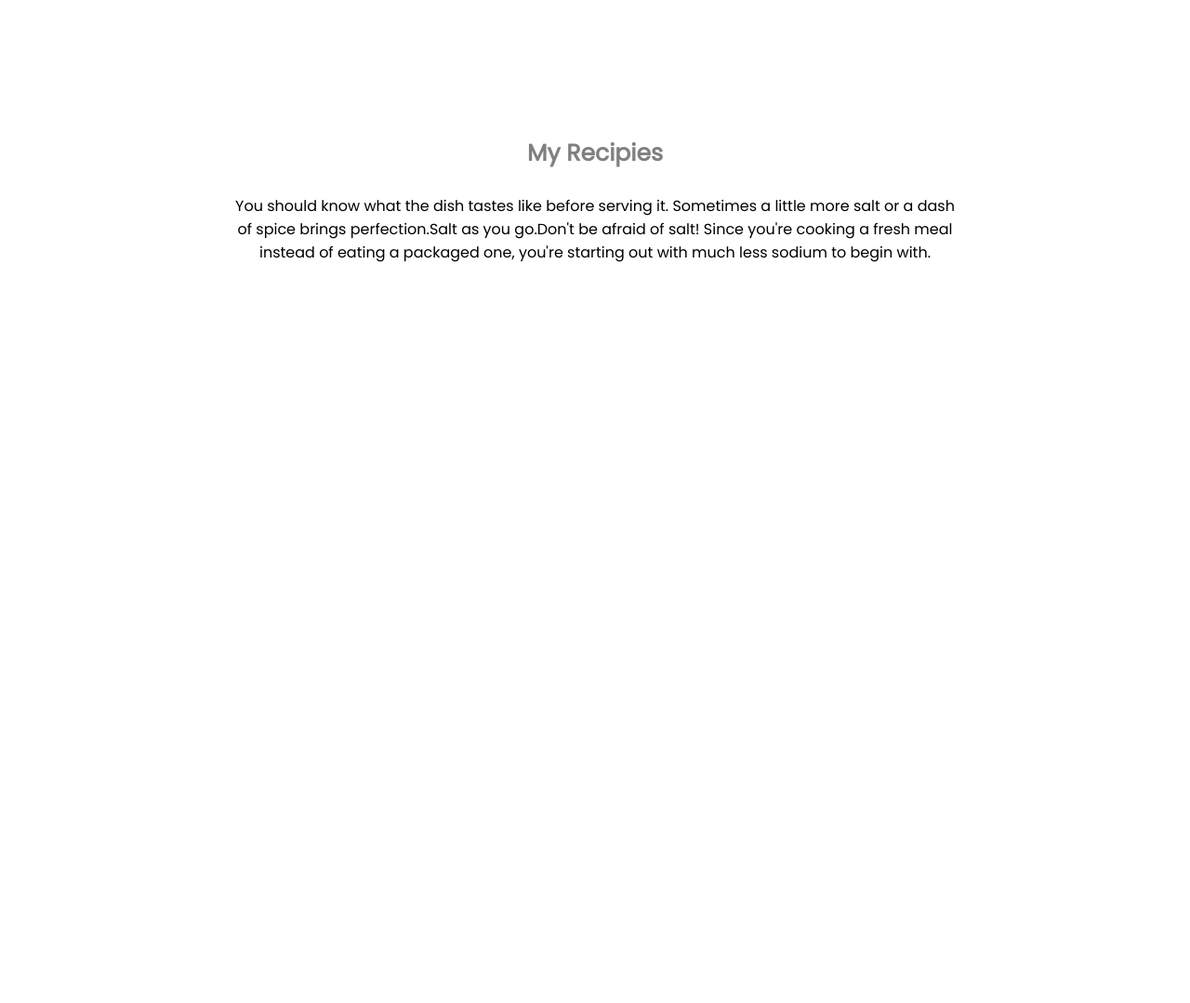
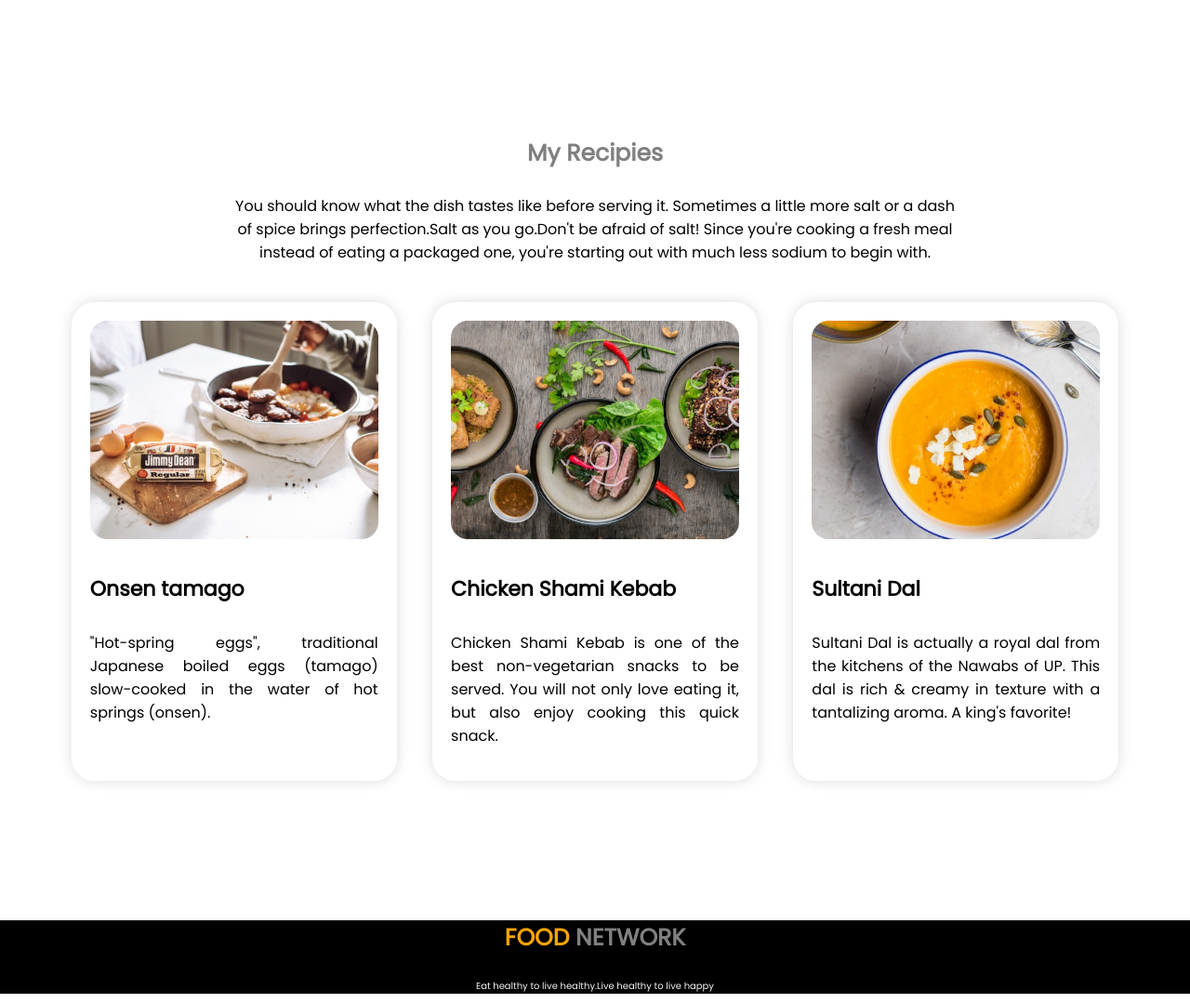
Before and after one commit to mdsazzadhossain668/food-network, a plain HTML site: page index.html in a window 1280 px wide. Shown: the part 1281-2360 px from the top of the page at 93% size. Before the commit the page ends 1581 px from the top, so only its background shows below. Drawn offline with Linux system fonts and the light colour scheme.

Commit message:
last commit

```diff
--- a/index.html
+++ b/index.html
@@ -51,17 +51,31 @@
                 spice brings perfection.Salt as you go.Don't be afraid of salt! Since you're cooking a fresh meal
                 instead of eating a packaged one, you're starting out with much less sodium to begin with.</p>
         </div>
-        <div>
-            <div>
-
+        <br>
+        <div class="flex-container">
+            <div id="first-margin" class="one-third-width ">
+                <img src="first-project-cover.jpg" alt="">
+                <h4>Onsen tamago</h4>
+                <p>"Hot-spring eggs", traditional Japanese boiled eggs (tamago) slow-cooked in the water of hot springs
+                    (onsen).</p>
             </div>
-            <div>
-
+            <div id="second-margin" class="one-third-width ">
+                <img src="second-project-cover.jpg" alt="">
+                <h4>Chicken Shami Kebab</h4>
+                <p>Chicken Shami Kebab is one of the best non-vegetarian snacks to be served. You will not only love
+                    eating it, but also enjoy cooking this quick snack.</p>
             </div>
-            <div>
-
+            <div id="third-margin" class="one-third-width">
+                <img src="third-project-cover.png" alt="">
+                <h4>Sultani Dal</h4>
+                <p>Sultani Dal is actually a royal dal from the kitchens of the Nawabs of UP. This dal is rich & creamy
+                    in texture with a tantalizing aroma. A king's favorite!</p>
             </div>
         </div>
+    </section>
+    <section id="bg-foodnetwork">
+        <h3 class="food-network-id"><span class="orange-color">FOOD</span><span id="NETWORK-ID"> NETWORK</span></h3>
+        <P id="white-id" class="food-network-id">Eat healthy to live healthy.Live healthy to live happy</P>
     </section>
 </body>
 
--- a/style.css
+++ b/style.css
@@ -10,6 +10,10 @@ h2{
 }
 h3{
     font-size: 25px;
+}
+h4{
+    font-size: 22px;
+    font-weight: bolder;
 }
 p{
     text-align: justify;
@@ -38,7 +42,16 @@ p{
     padding-left: 2%;
     padding-right: 2%;
 }
+.one-third-width{
+    width: 27.3%;
+    border: 20px solid white;
+    border-radius: 25px;
+    box-shadow: 0px 0px 15px 0px gainsboro;
+}
 .half-width img{
+    width: 100%;
+}
+.one-third-width img{
     width: 100%;
 }
 #about-me{
@@ -65,3 +78,26 @@ p{
     padding-left: 250px;
     padding-right: 250px;
 }
+#first-margin{
+    margin-left: 6%;
+}
+#second-margin{
+    margin-left: 3%;
+    margin-right: 3%;
+}
+#third-margin{
+    margin-right: 6%;
+}
+.food-network-id{
+    text-align: center;
+}
+#NETWORK-ID{
+    color: gray;
+}
+#bg-foodnetwork{
+    background-color: black;
+}
+#white-id{
+    color: whitesmoke;
+    font-size: 10px;
+}
```
Also changed, not shown: first-project-cover.jpg (added), second-project-cover.jpg (added), third-project-cover.png (added).
